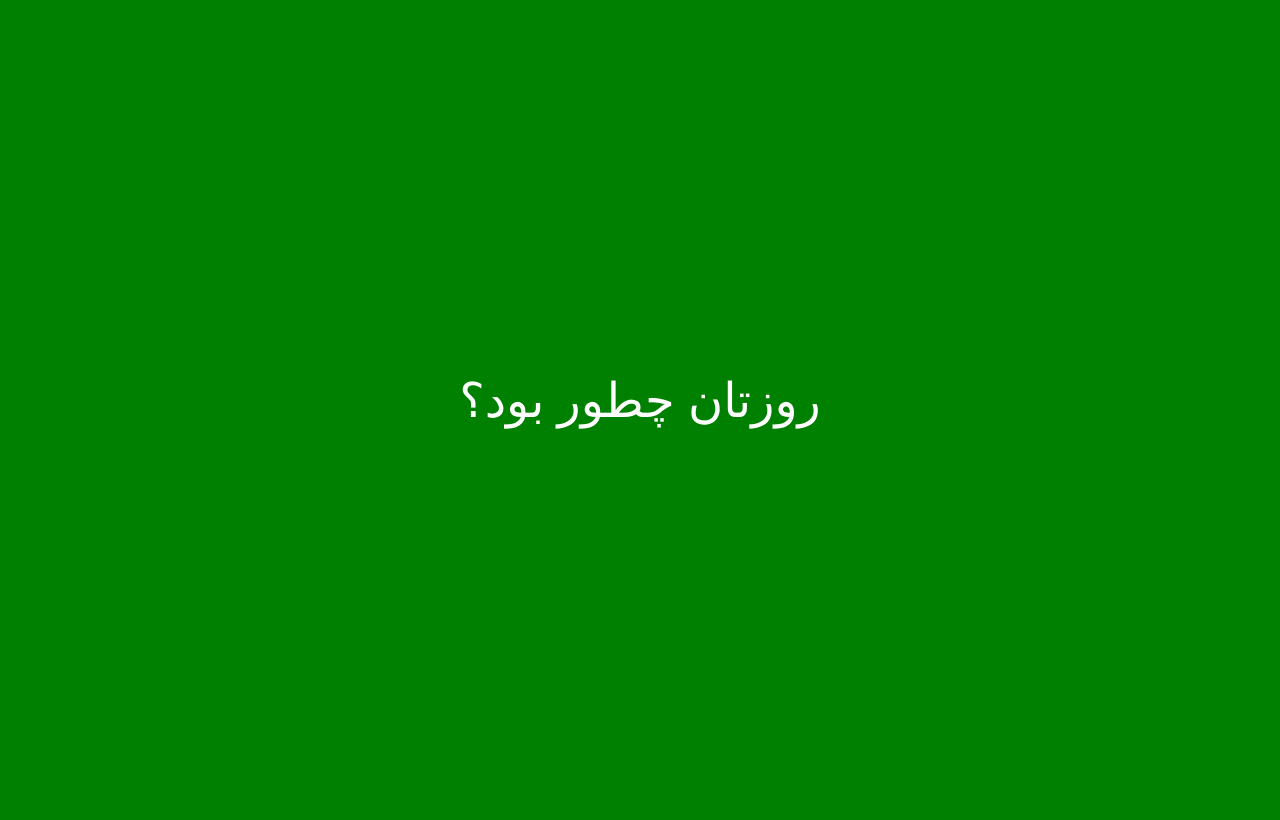
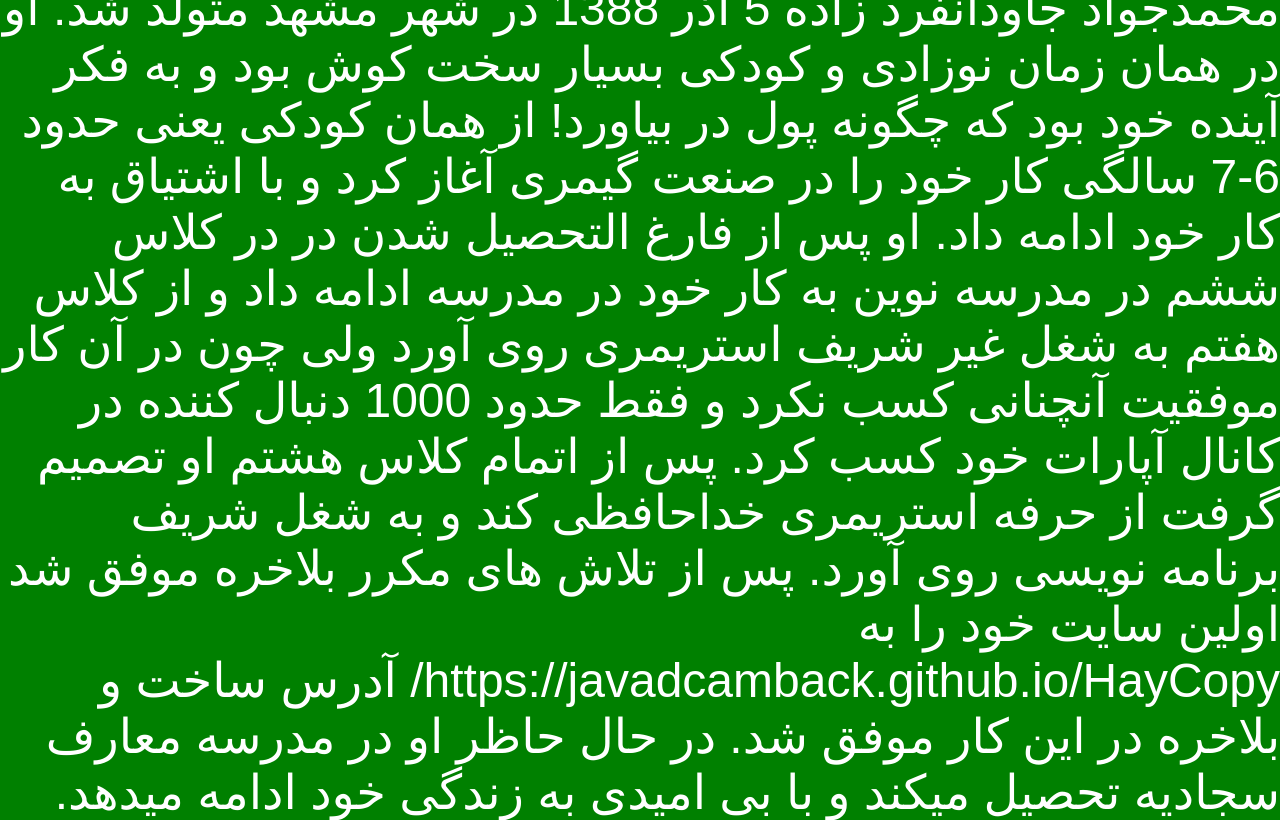
Before and after one commit to JavadCamback/HayCopy, a plain HTML site: page index.html in a window 1280 px wide. Drawn offline with Linux system fonts and the light colour scheme.

Commit message:
Update index.html

```diff
--- a/index.html
+++ b/index.html
@@ -20,6 +20,14 @@
     </style>
 </head>
 <body>
-    روزتان چطور بود؟
+  محمدجواد جاودانفرد زاده 5 آذر 1388 در شهر مشهد متولد شد.
+او در همان زمان نوزادی و کودکی بسیار سخت کوش بود و به فکر آینده خود بود که چگونه پول در بیاورد!
+از همان کودکی یعنی حدود 6-7 سالگی کار خود را در صنعت گیمری آغاز کرد و با اشتیاق به کار خود ادامه داد.
+او پس از فارغ التحصیل شدن در در کلاس ششم در مدرسه نوین به کار خود در مدرسه ادامه داد و از کلاس هفتم به شغل غیر شریف استریمری روی آورد ولی چون در آن کار موفقیت آنچنانی کسب نکرد و فقط حدود 1000 دنبال کننده در کانال آپارات خود کسب کرد.
+پس از اتمام کلاس هشتم او تصمیم گرفت از حرفه استریمری خداحافظی کند و به شغل شریف برنامه نویسی روی آورد.
+پس از تلاش های مکرر بلاخره موفق شد اولین سایت خود را به  https://javadcamback.github.io/HayCopy/  آدرس
+  ساخت و بلاخره در این کار موفق شد.
+در حال حاظر او در مدرسه معارف سجادیه تحصیل میکند و با بی امیدی به زندگی خود ادامه میدهد.
+
 </body>
 </html>
```
